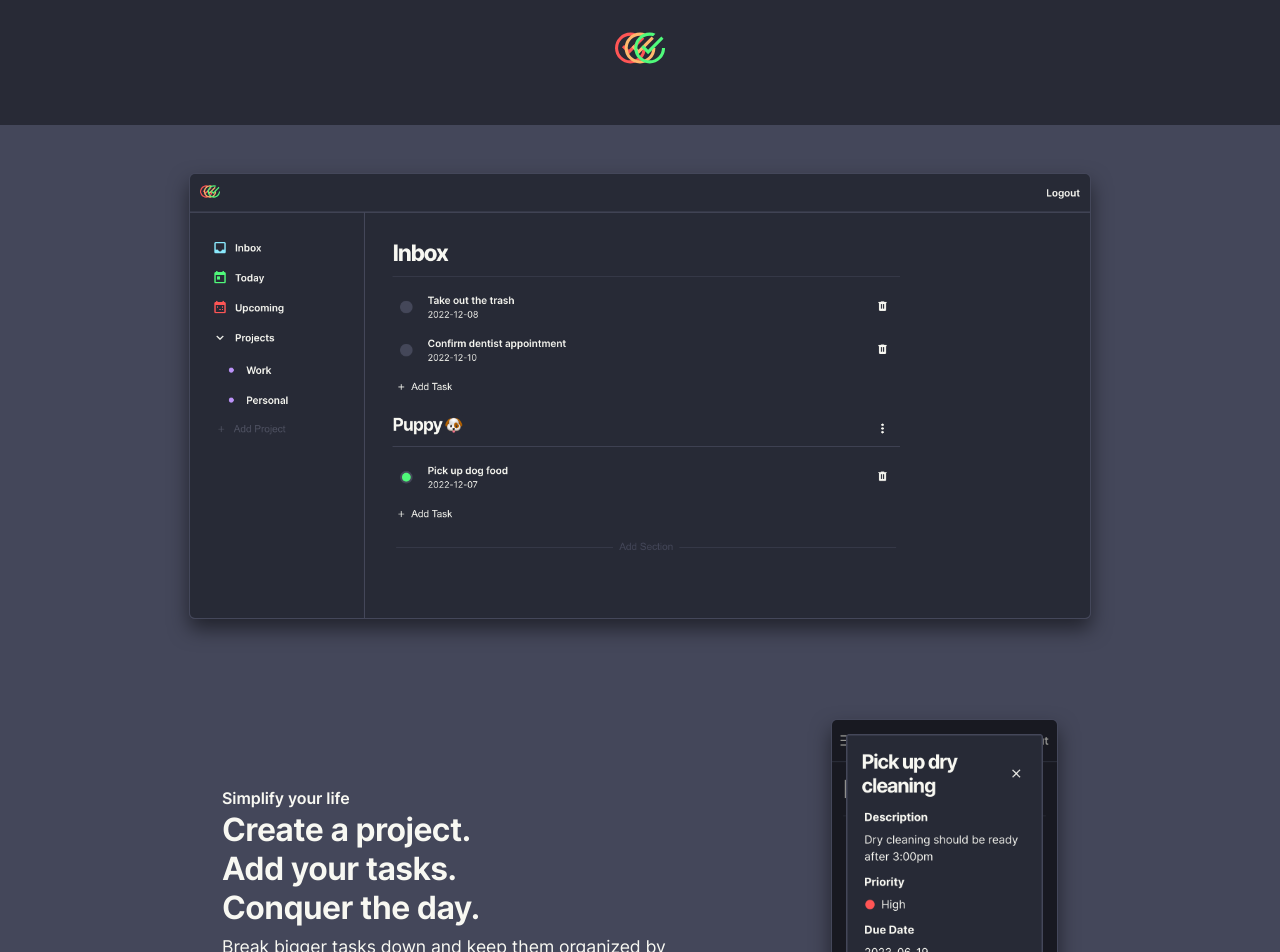
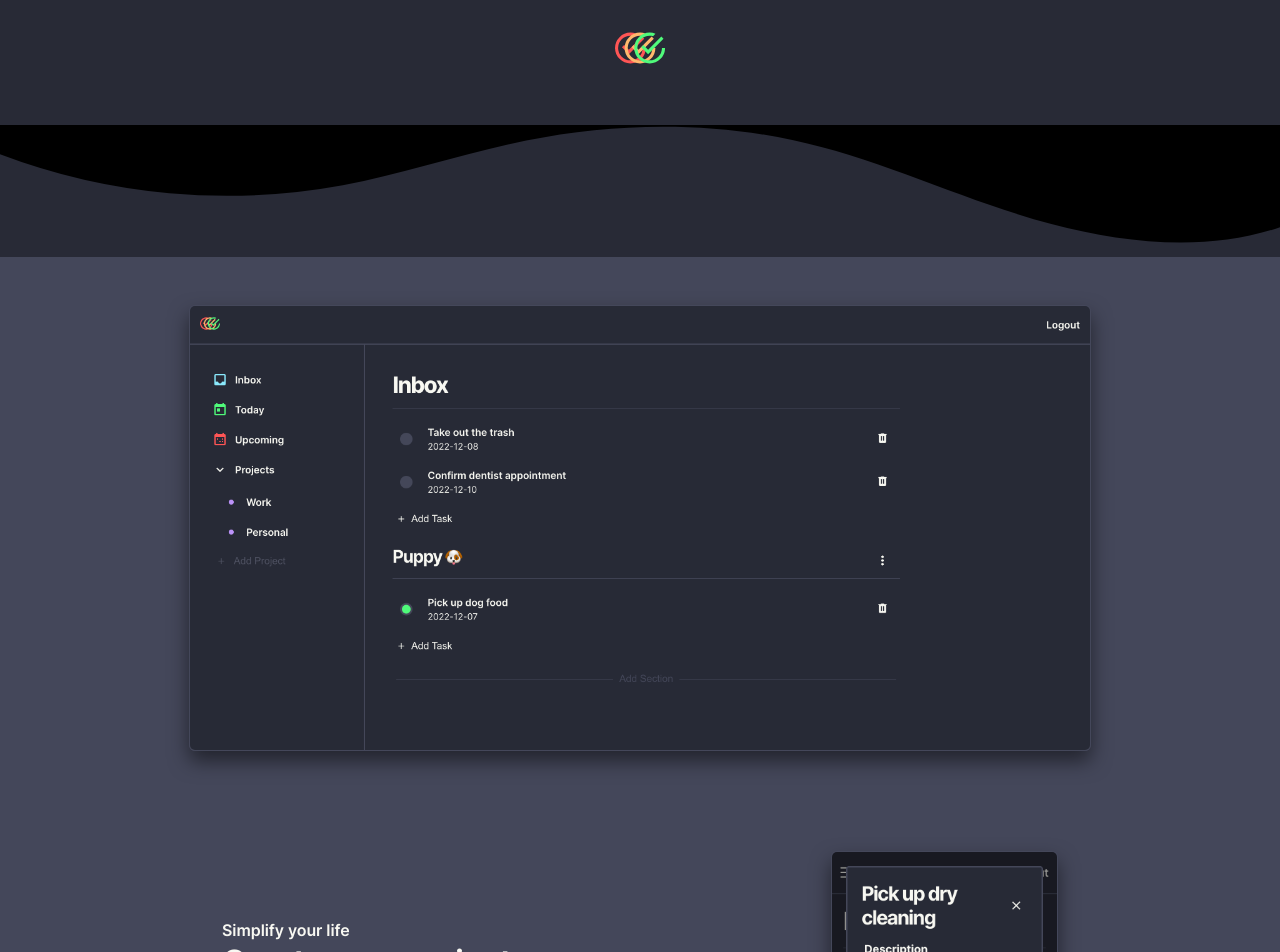
Before and after one commit to ayrt-n/taasskkrr, a React (Create React App) app: page / in a window 1280 px wide. Shown: the part 460-1412 px from the top of the page. Built offline with nearby package versions, Linux system fonts and the light colour scheme.

Commit message:
Add wavy breaker to pahe

```diff
--- a/src/components/HomePage.js
+++ b/src/components/HomePage.js
@@ -20,6 +20,14 @@
         </div>
       </div>
 
+      <section>
+        <div class="Landing-wave">
+            <svg data-name="Layer 1" xmlns="http://www.w3.org/2000/svg" viewBox="0 0 1200 120" preserveAspectRatio="none">
+                <path d="M321.39,56.44c58-10.79,114.16-30.13,172-41.86,82.39-16.72,168.19-17.73,250.45-.39C823.78,31,906.67,72,985.66,92.83c70.05,18.48,146.53,26.09,214.34,3V0H0V27.35A600.21,600.21,0,0,0,321.39,56.44Z" class="shape-fill"></path>
+            </svg>
+        </div>
+      </section>
+
       {/* Secondary section with example images */}
       <div className="Landing-secondary-section">
         <div className="Landing-hero-container">
@@ -29,7 +37,7 @@
           <div className="Landing-pitch-container">
             <p className="Landing-pitch-whisper">Simplify your life</p>
             <h3>
-              <span>Create a project.</span>
+              <span>Create your project.</span>
               <span>Add your tasks.</span>
               <span>Conquer the day.</span>
             </h3>
```
